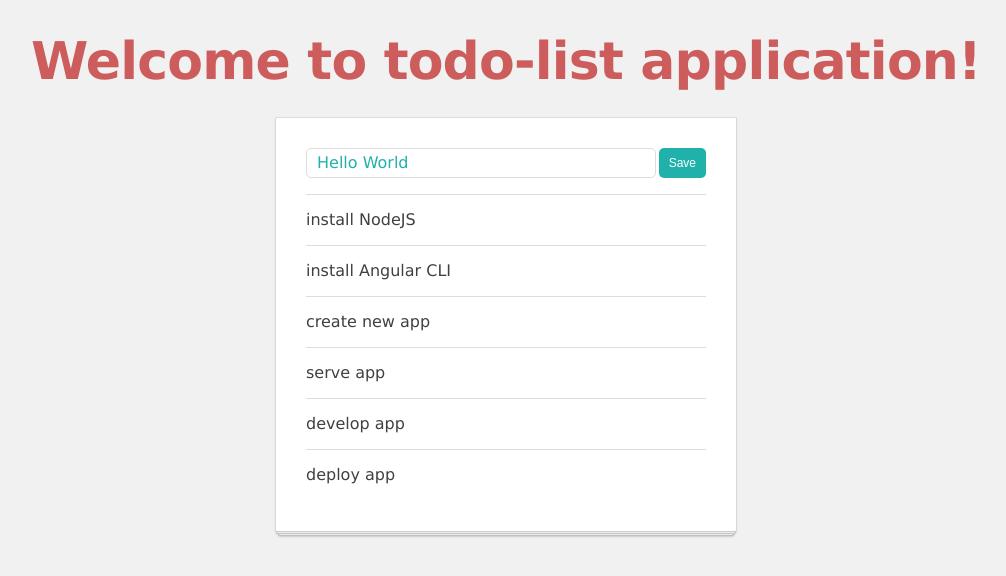
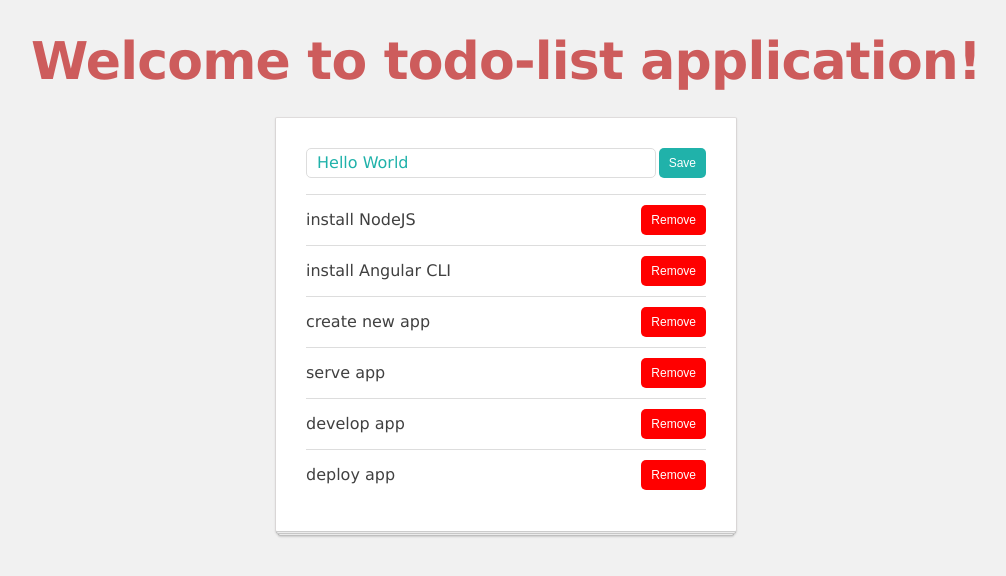
Before and after one commit to azWorkshop/angular-to-do-app, an Angular app: page / in a window 1280 px wide. Shown: the top 576 px of the page, without its empty margins (134-1140 px from the left). Built offline with nearby package versions, Linux system fonts and the light colour scheme.

Commit message:
Add remove item functionality

```diff
--- a/src/app/list-manager/list-manager.component.html
+++ b/src/app/list-manager/list-manager.component.html
@@ -3,7 +3,9 @@
 
   <ul>
     <li *ngFor="let todoItem of todoList">
-      <app-todo-item [item]="todoItem"></app-todo-item>
+      <app-todo-item [item]="todoItem"
+                      (remove)="removeItem($event)">
+      </app-todo-item>
     </li>
   </ul>
 </div>
--- a/src/app/list-manager/list-manager.component.ts
+++ b/src/app/list-manager/list-manager.component.ts
@@ -20,4 +20,8 @@
     this.todoListService.addItem({ title });
   }
 
+  removeItem(item) {
+    this.todoListService.deleteItem(item);
+  }
+
 }
--- a/src/app/todo-item/todo-item.component.html
+++ b/src/app/todo-item/todo-item.component.html
@@ -1,3 +1,7 @@
 <div class="todo-item">
   {{ item.title }}
+
+  <button class="btn btn-red" (click)="removeItem()">
+    Remove
+  </button>
 </div>
--- a/src/app/todo-item/todo-item.component.ts
+++ b/src/app/todo-item/todo-item.component.ts
@@ -1,4 +1,4 @@
-import { Component, Input, OnInit } from '@angular/core';
+import { Component, EventEmitter, Input, OnInit, Output } from '@angular/core';
 import { TodoItem } from '../interfaces/todo-item';
 
 @Component({
@@ -8,9 +8,13 @@
 })
 export class TodoItemComponent implements OnInit {
   @Input() item: TodoItem;
+  @Output() remove: EventEmitter<TodoItem> = new EventEmitter();
 
   constructor() { }
 
   ngOnInit(): void { }
 
+  removeItem() {
+    this.remove.emit(this.item);
+  }
 }
```
